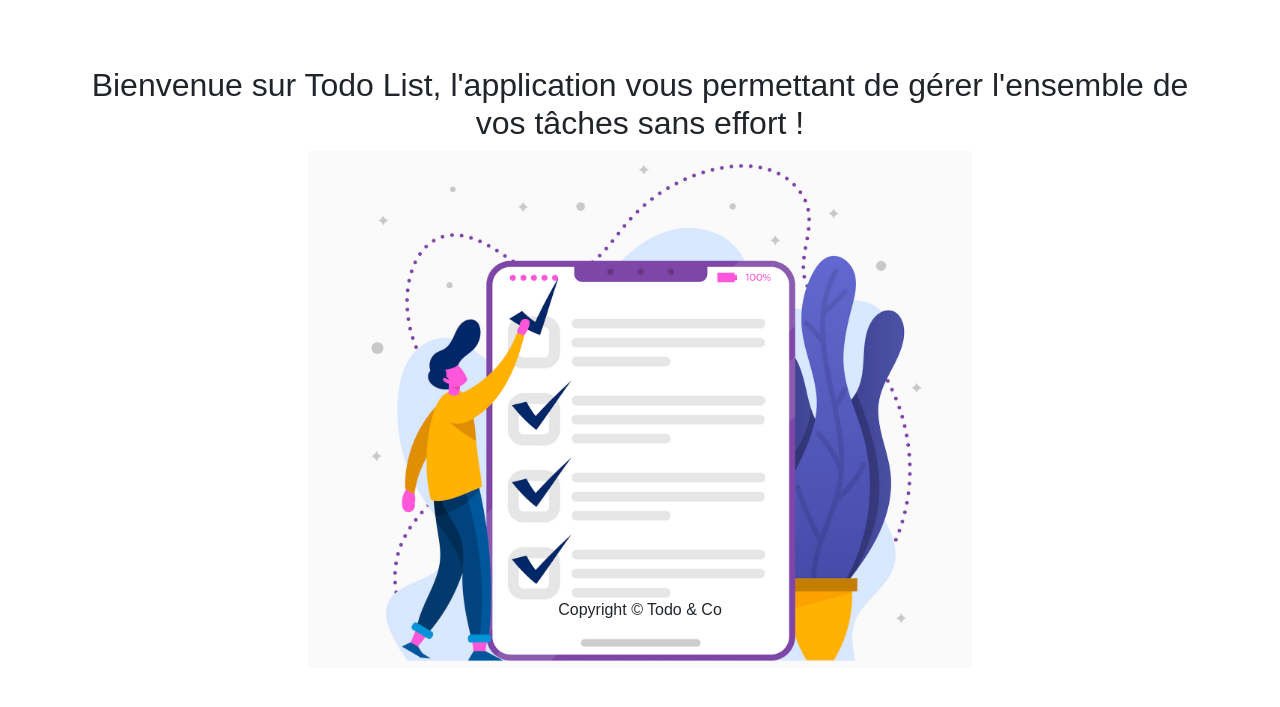
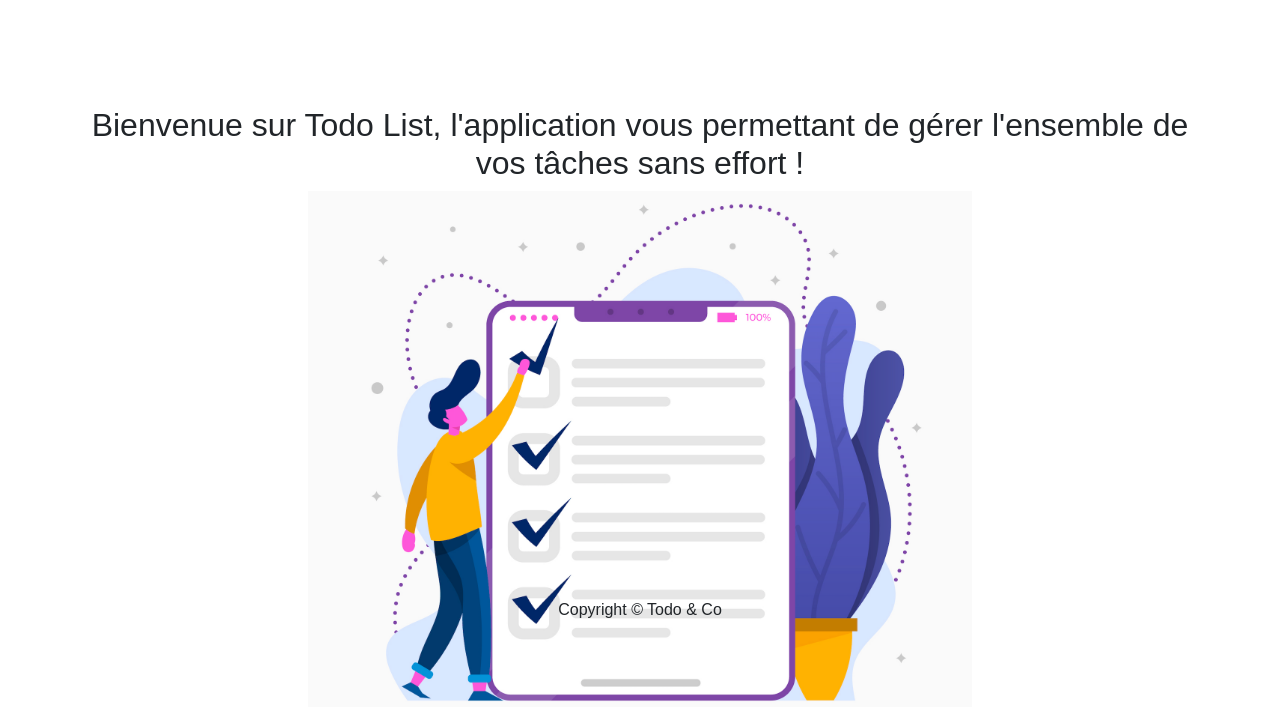
Before and after one commit to grondindaniel/todolist, a Symfony app: template templates/default/index.html.twig in a window 1280 px wide. Shown: the part 122-829 px from the top of the page. Before the commit the page ends 783 px from the top, so only its background shows below. Run offline with Twig, Linux system fonts and the light colour scheme; the template is opened without the code that fills it, so the values that code supplies are empty; some libraries are stand-ins or nearby versions.

Commit message:
style to home

```diff
--- a/templates/default/index.html.twig
+++ b/templates/default/index.html.twig
@@ -6,7 +6,7 @@
 
     <!-- Page Content -->
     <div class="container">
-        <h2 style="text-align: center; margin-top: -150px;">Bienvenue sur Todo List, l'application vous permettant de gérer l'ensemble de vos tâches sans effort !</h2>
+        <h2 style="text-align: center; margin-top: -110px;">Bienvenue sur Todo List, l'application vous permettant de gérer l'ensemble de vos tâches sans effort !</h2>
         <div class="row">
             <div class="col-md-12">
 
```
